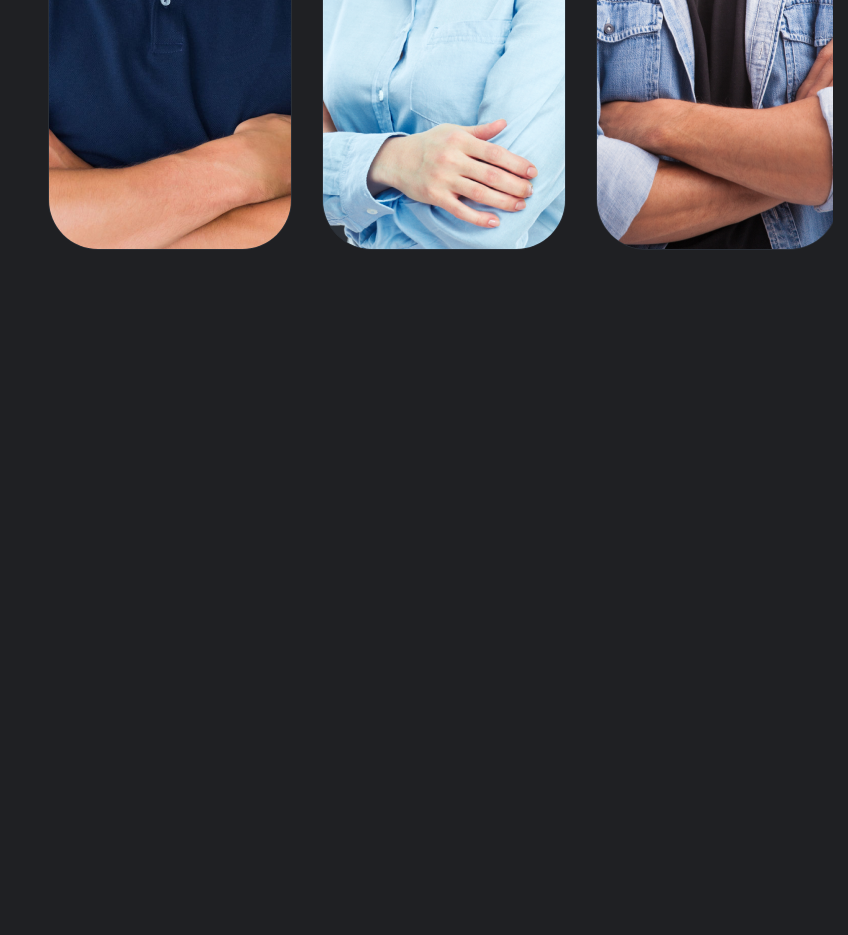
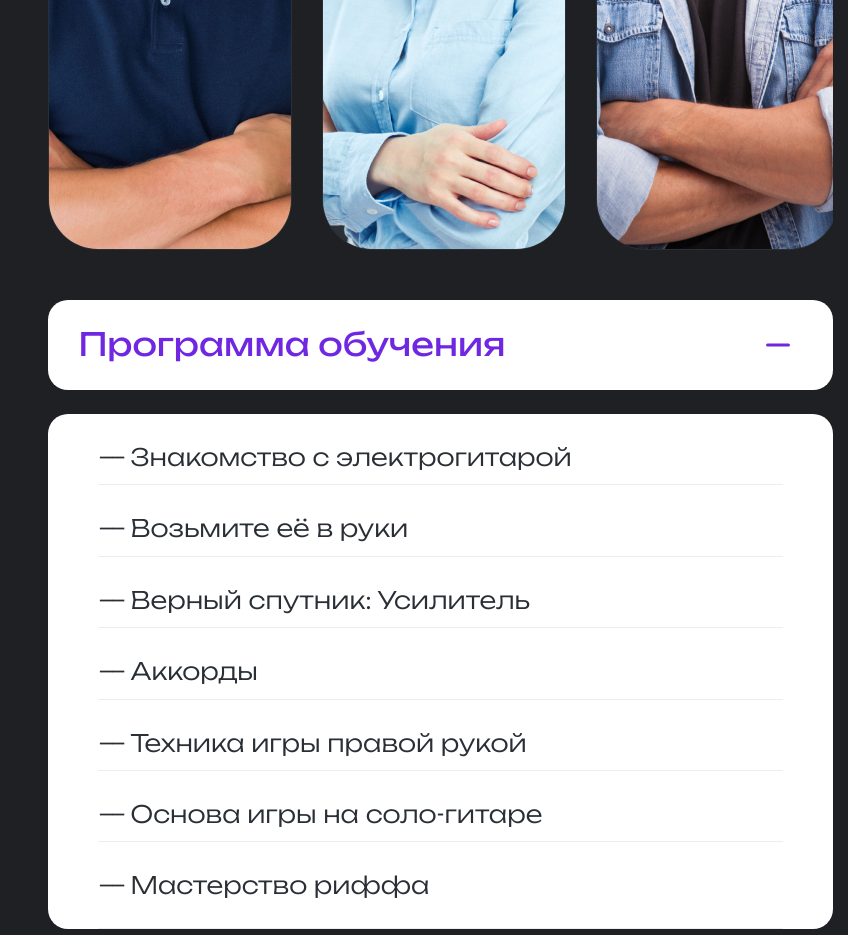
Before and after one commit to Jnuka/FrontendBlok-Module02-Guitar, a website built with webpack: page src/index.html in a window 1280 px wide. Shown: the part 1862-2797 px from the top of the page, without its empty margins (432-1280 px from the left). Before the commit the page ends 2162 px from the top, so only its background shows below. Built offline with nearby package versions, Linux system fonts and the light colour scheme.

Commit message:
add schedule accordion block

```diff
--- a/src/index.html
+++ b/src/index.html
@@ -118,6 +118,20 @@
           </div>
         </div>
         <div class="course__schedule">
+          <div class="accordion">
+            <a class="accordion__btn">Программа обучения</a>
+            <div class="accordion__panel" style="max-height: inherit;">
+              <ul class="accordion__list">
+                <li class="accordion__item">Знакомство с электрогитарой</li>
+                <li class="accordion__item">Возьмите её в руки</li>
+                <li class="accordion__item">Верный спутник: Усилитель</li>
+                <li class="accordion__item">Аккорды</li>
+                <li class="accordion__item">Техника игры правой рукой</li>
+                <li class="accordion__item">Основа игры на соло-гитаре</li>
+                <li class="accordion__item">Мастерство риффа</li>
+              </ul>
+            </div>
+          </div>
         </div>
       </div>
     </div>
--- a/src/index.js
+++ b/src/index.js
@@ -16,3 +16,18 @@ const swiper = new Swiper('.slider-teacher', {
   },
   modules: [Navigation, Pagination],
 });
+
+var acc = document.getElementsByClassName("accordion__btn");
+var i;
+
+for (i = 0; i < acc.length; i++) {
+  acc[i].addEventListener("click", function() {
+    this.classList.toggle("active");
+    var panel = this.nextElementSibling;
+    if (panel.style.maxHeight) {
+      panel.style.maxHeight = null;
+    } else {
+      panel.style.maxHeight = panel.scrollHeight + "px";
+    }
+  })
+}
--- a/src/styles/main.scss
+++ b/src/styles/main.scss
@@ -44,7 +44,7 @@ a {
 	position: fixed;
 	width: 100%;
 	top: 0;
-	z-index: 10;
+	z-index: 990;
 
 	&::before {
 		content: '';
@@ -387,7 +387,6 @@ a {
 	&__content {
 		width: calc(100% - 395px - 70px);
 		flex-basis: calc(100% - 395px - 70px);
-		margin-bottom: 50px;
 	}
 }
 
@@ -498,3 +497,81 @@ a {
 		}
 	}
 }
+
+.accordion {
+	margin-top: 50px;
+	margin-bottom: 150px;
+
+	&__btn {
+		display: flex;
+		align-items: center;
+		justify-content: space-between;
+		border-radius: 20px;
+		background-color: $light;
+		margin-bottom: 24px;
+		color: $accent;
+		font-size: 3.2rem;
+		line-height: 110%;
+		padding: 20px 30px;
+
+		&::after {
+			content: '';
+			display: block;
+			width: 50px;
+			height: 50px;
+			background-image: url(../images/ui/minus.svg);
+			background-repeat: no-repeat;
+			background-size: contain;
+		}
+
+		&.active {
+			&::after {
+				background-image: url(../images/ui/plus.svg);
+			}
+		}
+	}
+
+	&__panel {
+		max-height: 0;
+		overflow: hidden;
+		transition: max-height 0.2s ease-out;
+	}
+
+	&__list {
+		list-style-type: none;
+		background-color: $light;
+		color: $dark;
+		border-radius: 20px;
+		font-weight: 300;
+		font-size: 2.4rem;
+		line-height: 110%;
+		padding: 0 50px;
+	}
+
+	&__item {
+		display: flex;
+		align-items: center;
+		gap: 5px;
+		padding-top: 30px;
+		padding-bottom: 15px;
+		position: relative;
+
+		&:last-child {
+			padding-bottom: 30px;
+		}
+
+		&::before {
+			content: '—';
+		}
+
+		&::after {
+			content: '';
+			position: absolute;
+			width: 100%;
+			height: 1px;
+			background-color: $gray;
+			left: 0;
+			bottom: 0;
+		}
+	}
+}
```
Also changed, not shown: src/images/ui/minus.svg (added), src/images/ui/plus.svg (added).
